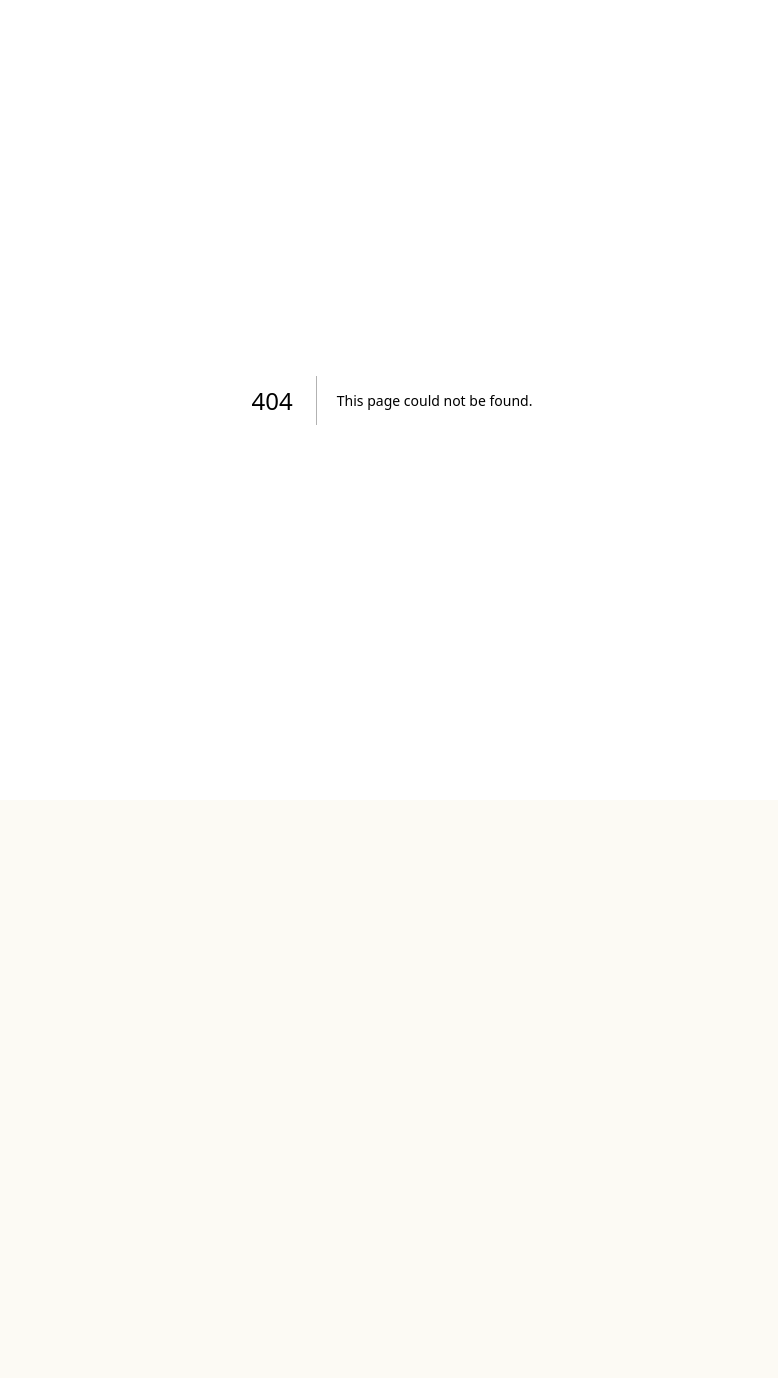
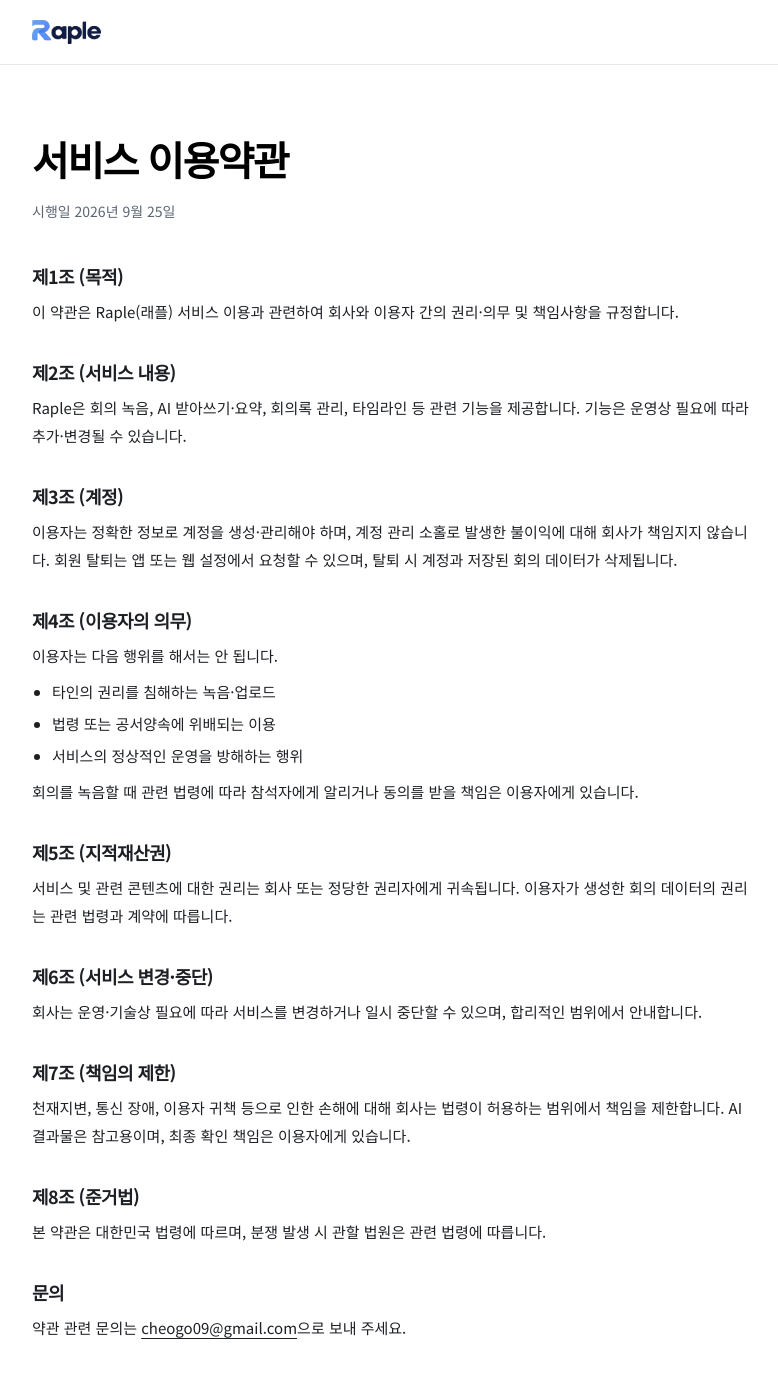
Before and after one commit to cheog0/moa_web, a Next.js app: page /terms in a window 1280 px wide. Before the commit this address had no page. Shown: the top 1378 px of the page, without its empty margins (248-1026 px from the left). Before the commit the page ends 800 px from the top, so only its background shows below. Built offline with nearby package versions, Linux system fonts and the light colour scheme.

Commit message:
Add a public terms page and link it from privacy and the footer.
Co-authored-by: Cursor <cursoragent@cursor.com>

```diff
--- a/app/privacy/page.tsx
+++ b/app/privacy/page.tsx
@@ -64,7 +64,8 @@ export default function PrivacyPage() {
               엔진은 래플이 제공하는 엔진으로 음성을 글로 바꿉니다. 설정에서
               Google Gemini, Deepgram, Soniox를 고르면 사용자가 넣은 API
               키로 그 서비스에 음성이 전달됩니다. API 키도 그 사용자의
-              설정에 저장됩니다.
+              설정에 저장됩니다. 회의를 녹음할 때 참석자에게 알리거나 동의를
+              받을 책임은 이용자에게 있습니다.
             </p>
           </section>
 
--- /dev/null
+++ b/app/terms/page.tsx
@@ -0,0 +1,127 @@
+import type { Metadata } from "next";
+import Logo from "@/components/landing/Logo";
+
+export const metadata: Metadata = {
+  title: "서비스 이용약관 | 래플",
+  description: "래플 서비스 이용과 관련된 이용약관입니다.",
+};
+
+export default function TermsPage() {
+  return (
+    <div className="min-h-screen bg-white text-black">
+      <header className="border-b border-[#E8EAEE]">
+        <div className="mx-auto flex h-16 w-full max-w-[760px] items-center px-5">
+          <a href="/" aria-label="Raple 홈">
+            <Logo />
+          </a>
+        </div>
+      </header>
+      <main className="mx-auto w-full max-w-[760px] px-5 py-12 sm:py-16">
+        <h1 className="text-[32px] font-extrabold tracking-[-0.04em] sm:text-[40px]">
+          서비스 이용약관
+        </h1>
+        <p className="mt-3 text-[14px] text-[#5B6573]">시행일 2026년 9월 25일</p>
+        <div className="mt-10 space-y-8 text-[15px] leading-7 text-[#1C1F24]">
+          <section>
+            <h2 className="text-[18px] font-bold tracking-[-0.03em]">제1조 (목적)</h2>
+            <p className="mt-2">
+              이 약관은 Raple(래플) 서비스 이용과 관련하여 회사와 이용자 간의
+              권리·의무 및 책임사항을 규정합니다.
+            </p>
+          </section>
+
+          <section>
+            <h2 className="text-[18px] font-bold tracking-[-0.03em]">
+              제2조 (서비스 내용)
+            </h2>
+            <p className="mt-2">
+              Raple은 회의 녹음, AI 받아쓰기·요약, 회의록 관리, 타임라인 등 관련
+              기능을 제공합니다. 기능은 운영상 필요에 따라 추가·변경될 수
+              있습니다.
+            </p>
+          </section>
+
+          <section>
+            <h2 className="text-[18px] font-bold tracking-[-0.03em]">제3조 (계정)</h2>
+            <p className="mt-2">
+              이용자는 정확한 정보로 계정을 생성·관리해야 하며, 계정 관리 소홀로
+              발생한 불이익에 대해 회사가 책임지지 않습니다. 회원 탈퇴는 앱 또는
+              웹 설정에서 요청할 수 있으며, 탈퇴 시 계정과 저장된 회의 데이터가
+              삭제됩니다.
+            </p>
+          </section>
+
+          <section>
+            <h2 className="text-[18px] font-bold tracking-[-0.03em]">
+              제4조 (이용자의 의무)
+            </h2>
+            <p className="mt-2">이용자는 다음 행위를 해서는 안 됩니다.</p>
+            <ul className="mt-2 list-disc space-y-1 pl-5">
+              <li>타인의 권리를 침해하는 녹음·업로드</li>
+              <li>법령 또는 공서양속에 위배되는 이용</li>
+              <li>서비스의 정상적인 운영을 방해하는 행위</li>
+            </ul>
+            <p className="mt-2">
+              회의를 녹음할 때 관련 법령에 따라 참석자에게 알리거나 동의를 받을
+              책임은 이용자에게 있습니다.
+            </p>
+          </section>
+
+          <section>
+            <h2 className="text-[18px] font-bold tracking-[-0.03em]">
+              제5조 (지적재산권)
+            </h2>
+            <p className="mt-2">
+              서비스 및 관련 콘텐츠에 대한 권리는 회사 또는 정당한 권리자에게
+              귀속됩니다. 이용자가 생성한 회의 데이터의 권리는 관련 법령과
+              계약에 따릅니다.
+            </p>
+          </section>
+
+          <section>
+            <h2 className="text-[18px] font-bold tracking-[-0.03em]">
+              제6조 (서비스 변경·중단)
+            </h2>
+            <p className="mt-2">
+              회사는 운영·기술상 필요에 따라 서비스를 변경하거나 일시 중단할 수
+              있으며, 합리적인 범위에서 안내합니다.
+            </p>
+          </section>
+
+          <section>
+            <h2 className="text-[18px] font-bold tracking-[-0.03em]">
+              제7조 (책임의 제한)
+            </h2>
+            <p className="mt-2">
+              천재지변, 통신 장애, 이용자 귀책 등으로 인한 손해에 대해 회사는
+              법령이 허용하는 범위에서 책임을 제한합니다. AI 결과물은 참고용이며,
+              최종 확인 책임은 이용자에게 있습니다.
+            </p>
+          </section>
+
+          <section>
+            <h2 className="text-[18px] font-bold tracking-[-0.03em]">제8조 (준거법)</h2>
+            <p className="mt-2">
+              본 약관은 대한민국 법령에 따르며, 분쟁 발생 시 관할 법원은 관련
+              법령에 따릅니다.
+            </p>
+          </section>
+
+          <section>
+            <h2 className="text-[18px] font-bold tracking-[-0.03em]">문의</h2>
+            <p className="mt-2">
+              약관 관련 문의는{" "}
+              <a
+                href="mailto:cheogo09@gmail.com"
+                className="underline underline-offset-4"
+              >
+                cheogo09@gmail.com
+              </a>
+              으로 보내 주세요.
+            </p>
+          </section>
+        </div>
+      </main>
+    </div>
+  );
+}
--- a/components/landing/Footer.tsx
+++ b/components/landing/Footer.tsx
@@ -15,6 +15,7 @@ export default function Footer() {
           <a href="#faq">FAQ</a>
           <a href="#app">앱</a>
           <a href="/privacy">개인정보처리방침</a>
+          <a href="/terms">서비스 이용약관</a>
           <a href={APP_URL}>무료로 시작하기</a>
         </div>
         <small className="w-full text-[11px] text-white/40 sm:w-auto">
```
